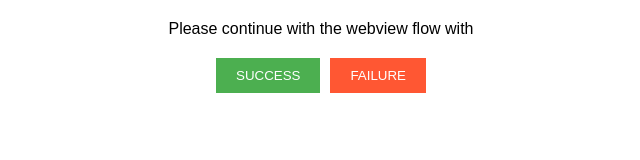
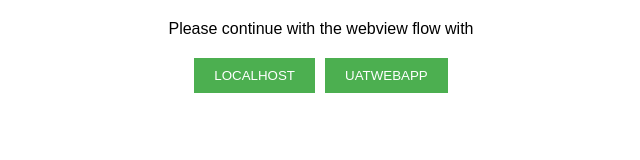
Before and after one commit to akshatcheq/akshatcheq.github.io, a plain HTML site: page index.html in a window 1280 px wide. Shown: the whole page, without its empty margins (319-959 px from the left). Drawn offline with Linux system fonts and the light colour scheme.

Commit message:
Update index.html

```diff
--- a/index.html
+++ b/index.html
@@ -29,7 +29,7 @@
     color: white;
   }
   .failure {
-    background-color: #FF5733;
+    background-color: #4CAF50;
     color: white;
   }
 </style>
@@ -40,8 +40,8 @@
       Please continue with the webview flow with <span id="applicationIdPlaceholder"></span>
     </div>
     <div id="buttons">
-      <button class="button success" onclick="sendStatus('SUCCESS')">SUCCESS</button>
-      <button class="button failure" onclick="sendStatus('FAILURE')">FAILURE</button>
+      <button class="button success" onclick="sendStatus('SUCCESS')">LOCALHOST</button>
+      <button class="button failure" onclick="sendStatus('FAILURE')">UATWEBAPP</button>
     </div>
   </div>
 
@@ -69,7 +69,7 @@
         console.log(`Status ${status} sent successfully`);
 
         // Redirect to YOUR_POST_URL after sending the status
-    window.location.href = 'https://uatwebapp.cheqfin.one/KYC-process';
+        window.location.href = (status == 'SUCCESS') ? 'http://localhost:3000/KYC-process' : 'https://uatwebapp.cheqfin.one/KYC-process';
       }).catch(error => {
         console.error('Error sending status:', error);
       });
```
Lines whose indentation alone changed are shown as unchanged.
